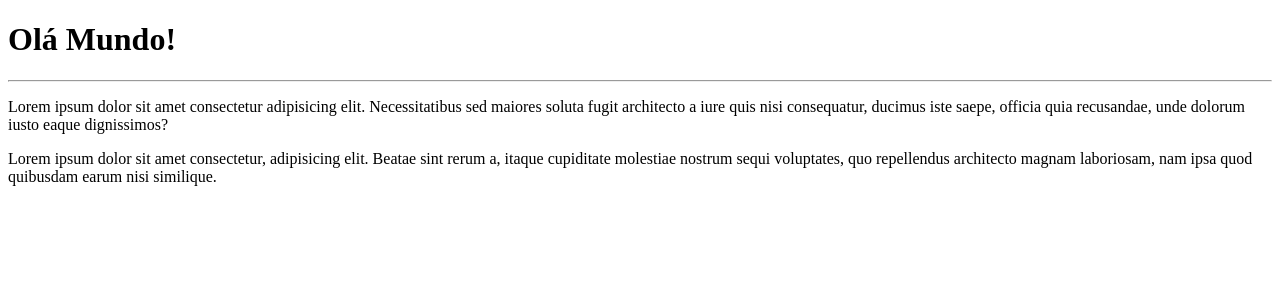
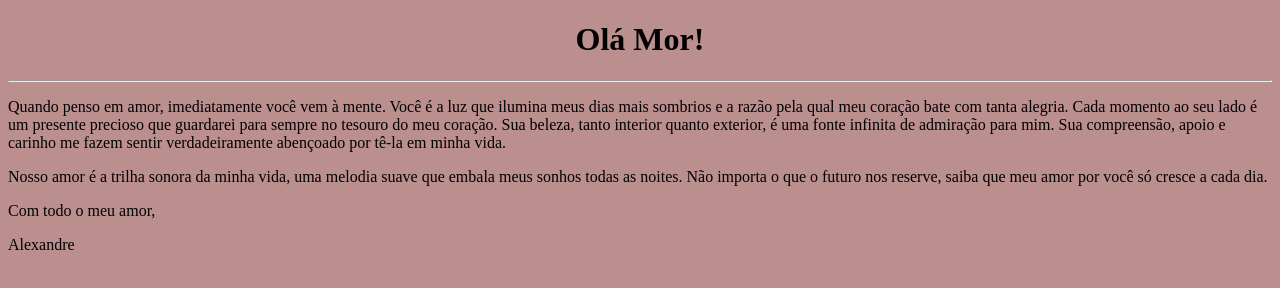
Before and after one commit to zxand1/Ola-Mundo, a plain HTML site: page site-exemplo/index.html in a window 1280 px wide. Drawn offline with Linux system fonts and the light colour scheme.

Commit message:
Updata-pagina
Mudanças para a carolzinha kkk

```diff
--- /dev/null
+++ b/site-exemplo/index.css
@@ -0,0 +1,9 @@
+/* Estilização para o título */
+h1.titulo {
+    text-align: center;
+}
+
+/* Estilização para o body */
+body {
+    background-color: rosybrown;
+}
--- a/site-exemplo/index.html
+++ b/site-exemplo/index.html
@@ -1,15 +1,36 @@
 <!DOCTYPE html>
 <html lang="pt-br">
+
 <head>
     <meta charset="UTF-8">
     <meta name="viewport" content="width=device-width, initial-scale=1.0">
+    <link rel="stylesheet" href="index.css">
     <title>Site Exemplo</title>
 </head>
+
 <body>
-    <h1>Olá Mundo!</h1>
+    <h1 class="titulo">Olá Mor!</h1>
     <hr>
-    <p>Lorem ipsum dolor sit amet consectetur adipisicing elit. Necessitatibus sed maiores soluta fugit architecto a iure quis nisi consequatur, ducimus iste saepe, officia quia recusandae, unde dolorum iusto eaque dignissimos?</p>
-    <p>Lorem ipsum dolor sit amet consectetur, adipisicing elit. Beatae sint rerum a, itaque cupiditate molestiae nostrum sequi voluptates, quo repellendus architecto magnam laboriosam, nam ipsa quod quibusdam earum nisi similique.</p>
+    <p>
+        Quando penso em amor, imediatamente você vem à mente. Você é a luz que ilumina meus dias mais sombrios    e a razão
+        pela qual meu coração bate com tanta alegria. Cada momento ao seu lado é um presente precioso que guardarei para
+        sempre no tesouro do meu coração.
+
+        Sua beleza, tanto interior quanto exterior, é uma fonte infinita de admiração para mim. Sua compreensão, apoio e
+        carinho me fazem sentir verdadeiramente abençoado por tê-la em minha vida.
+    </p>
+    <p>
+        Nosso amor é a trilha sonora da minha vida, uma melodia suave que embala meus sonhos todas as noites. Não importa
+        o que o futuro nos reserve, saiba que meu amor por você só cresce a cada dia.
+
+        <p>
+            Com todo o meu amor,
+        </p>
+        <p>
+            Alexandre
+        </p>
+        </p>
 
 </body>
+
 </html>
```
